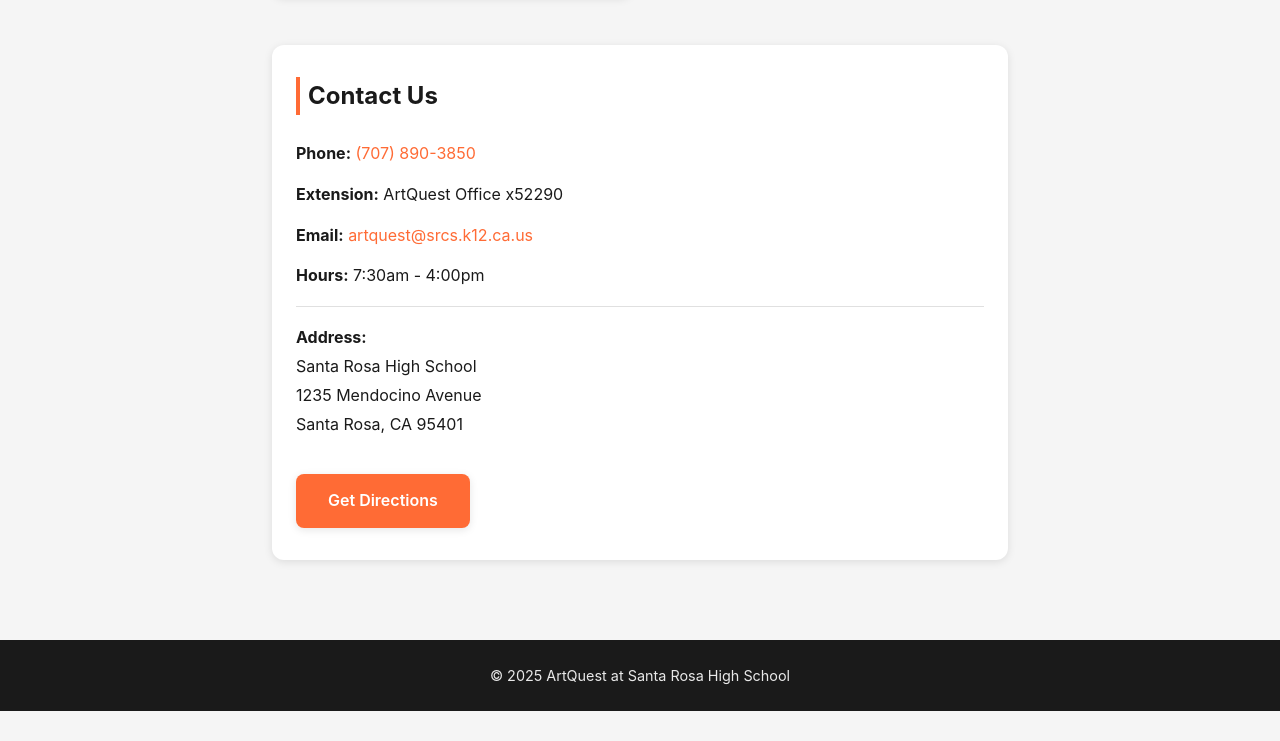
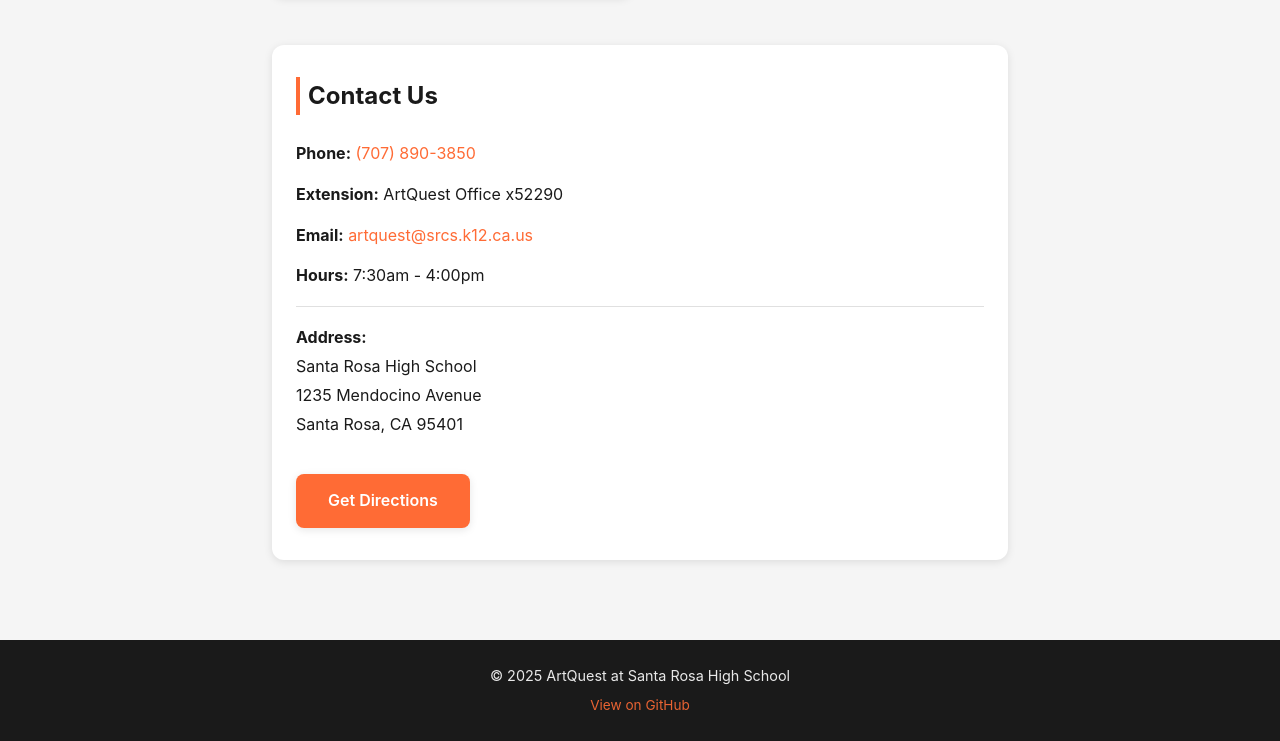
Before and after one commit to samcorl/aqhq_org, a plain HTML site: page index.html in a window 1280 px wide. Shown: the part 1295-2036 px from the top of the page. Before the commit the page ends 2006 px from the top, so only its background shows below. Drawn offline with Linux system fonts and the light colour scheme.

Commit message:
License and readme

```diff
--- a/index.html
+++ b/index.html
@@ -103,6 +103,7 @@
 
     <footer>
         <p>&copy; 2025 ArtQuest at Santa Rosa High School</p>
+        <p class="github-link"><a href="https://github.com/samcorl/aqhq_org" target="_blank" rel="noopener noreferrer">View on GitHub</a></p>
     </footer>
 </body>
 </html>
--- a/styles.css
+++ b/styles.css
@@ -223,6 +223,26 @@
 footer p {
     font-size: 0.9rem;
     opacity: 0.9;
+    margin-bottom: 0.5rem;
+}
+
+footer p:last-child {
+    margin-bottom: 0;
+}
+
+.github-link {
+    font-size: 0.85rem;
+}
+
+.github-link a {
+    color: var(--orange);
+    text-decoration: none;
+    transition: color 0.3s ease;
+}
+
+.github-link a:hover {
+    color: var(--white);
+    text-decoration: underline;
 }
 
 /* Tablet Styles */
```
Also changed, not shown: 2 other files.
